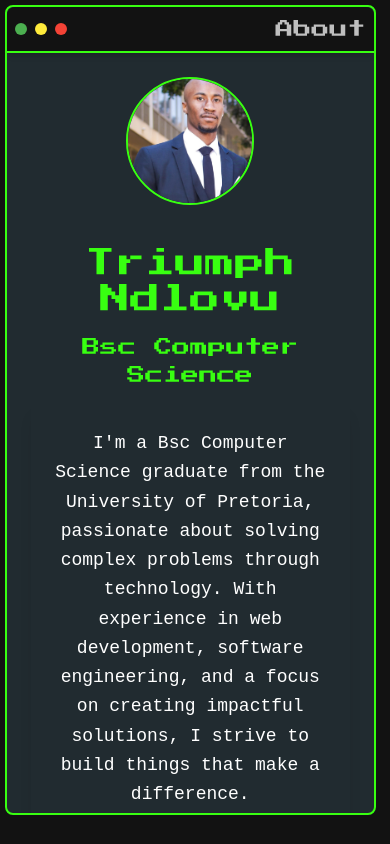
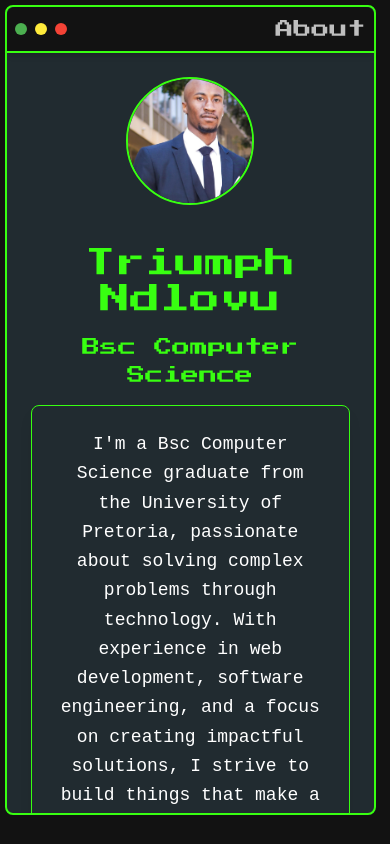
Before and after one commit to TriumphNdlovu/triumph-portfolio, a Next.js app: page / in a window 390 px wide. Both pictures are taken after a click on the element "About". Built offline with nearby package versions, Linux system fonts and the light colour scheme.

Commit message:
Refactor appearance and responsiveness in About and Projects pages

```diff
--- a/src/Components/About/page.tsx
+++ b/src/Components/About/page.tsx
@@ -16,11 +16,11 @@ export default function About() {
                   </div>
 
                   {/* Text and Name Section */}
-                  <div className="flex flex-col items-center md:items-start text-center md:text-left">
+                  <div className="flex flex-col items-center md:items-start text-center md:text-left ">
                     <h1 className="text-3xl font-pixel text-neonGreen mb-4">Triumph Ndlovu</h1>
                     <h2 className="text-lg font-pixel text-neonGreen mb-4">Bsc Computer Science</h2>
 
-                    <div className=" text-white font-vt323 text-xs p-6 rounded-lg shadow-lg max-w-6xl mx-auto w-full">
+                    <div className=" text-white font-vt323 text-xs p-6 rounded-lg shadow-lg max-w-6xl mx-auto w-full  border border-neonGreen">
                       <p className="text-lg mb-4 leading-relaxed">
                         I'm a Bsc Computer Science graduate from the University of Pretoria, passionate about solving complex problems through technology. With experience in web development, software engineering, and a focus on creating impactful solutions, I strive to build things that make a difference.
                       </p>
--- a/src/app/page.tsx
+++ b/src/app/page.tsx
@@ -135,7 +135,10 @@ export default function Home() {
             }}
           >
             <div
-              className="bg-[#121212] text-white p-2 rounded-t-lg flex justify-between items-center shadow-md border-b-2 border-neonGreen"
+              className="bg-[#121212] text-white p-2 rounded-t-lg flex justify-between
+              items-center shadow-md border-b-2 border-neonGreen
+              cursor-move
+              "
               onMouseDown={(e) => handleDrag(e, window)}
             >
               <div className="flex gap-2">
```
